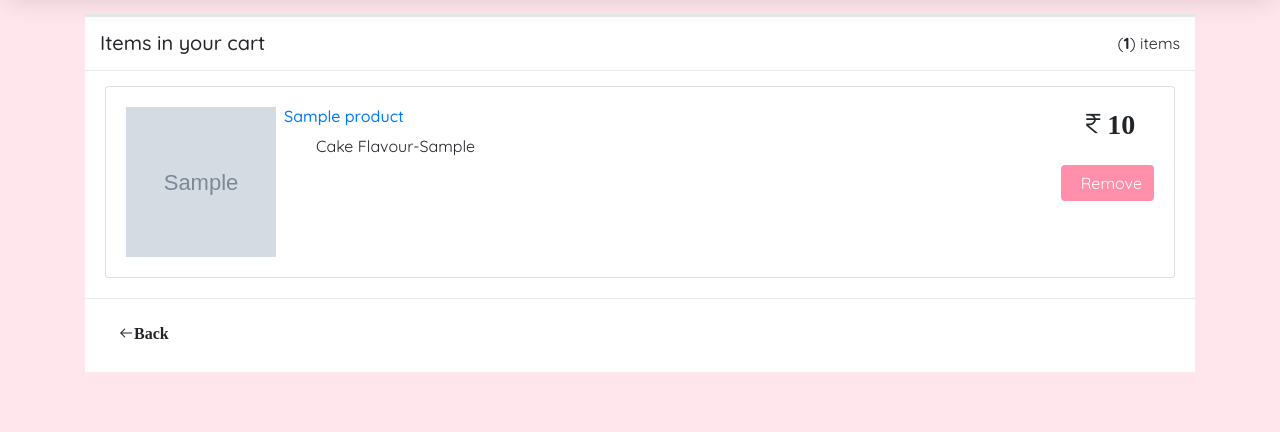
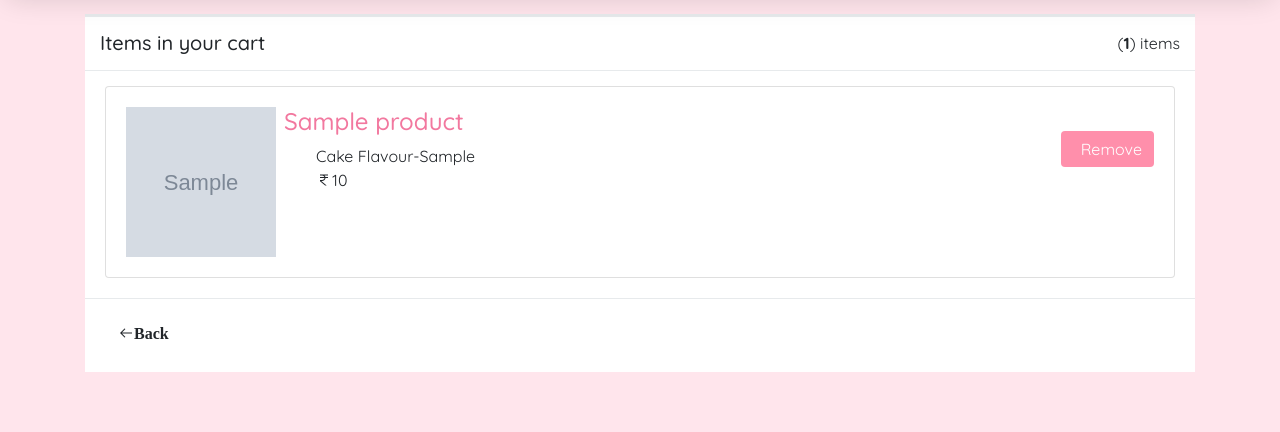
Before and after one commit to Gopika-gs/pydoracake-, a Django app: page /viewWishlist in a window 1280 px wide. Shown: the part 86-518 px from the top of the page. Run offline with Django 3.2, Linux system fonts and the light colour scheme; a user stored in the database is signed in; tables that the repository leaves empty hold one stand-in row (values such as "Sample post"); grey boxes marked "Sample" are stand-in pictures; some libraries are stand-ins or nearby versions.

Commit message:
fixed some bugs

```diff
--- a/storefront/static/main.css
+++ b/storefront/static/main.css
@@ -432,3 +432,8 @@ input[type=number] {
 .addedtowishlist {
   color: red;
 }
+
+.media-body .media-title a {
+  color: #f2789f !important;
+  text-decoration: none;
+}
--- a/storefront/templates/storefront/wishlist.html
+++ b/storefront/templates/storefront/wishlist.html
@@ -21,15 +21,17 @@
                                                 <img src="{{item.product.img.url}}" width="150" height="150" alt="">
                                             </div>
                                             <div class="media-body">
-                                                <h6 class="media-title font-weight-semibold">
-                                                    <a href="#" data-abc="true">{{item.product.name}}</a>
-                                                </h6>
+                                                <h4 class="font-weight-semibold media-title">
+                                                    <a href="{% url 'detailpage' id=item.product.id %}" data-abc="true" >{{item.product.name}}</a>
+                                                </h4>
                                                  <ul class="list-inline list-inline-dotted mb-0">
                                                     <li class="list-inline-item">Cake Flavour-{{item.product.flavour|capfirst}}</li>
                                                 </ul>
+                                                <ul class="list-inline list-inline-dotted mb-0">
+                                                    <li class="list-inline-item"><i class="las la-rupee-sign detailrupee"></i>{{item.product.price}}</li>
+                                                </ul>
                                             </div>
                                             <div class="mt-3 mt-lg-0 ml-lg-3 text-center">
-                                                <h3 class="mb-0 font-weight-semibold"><i class="las la-rupee-sign">{{item.product.price}}</i> </h3>
                                                 <button type="button" product="{{item.product.id}}" class=" removefromwishlist btn btn-primary mt-4 text-white"><i class="icon-cart-add mr-2"></i> Remove</button>
                                             </div>
                                         </div>
```
Also changed, not shown: storefront/templates/customercart.html (+4 -8 lines).
